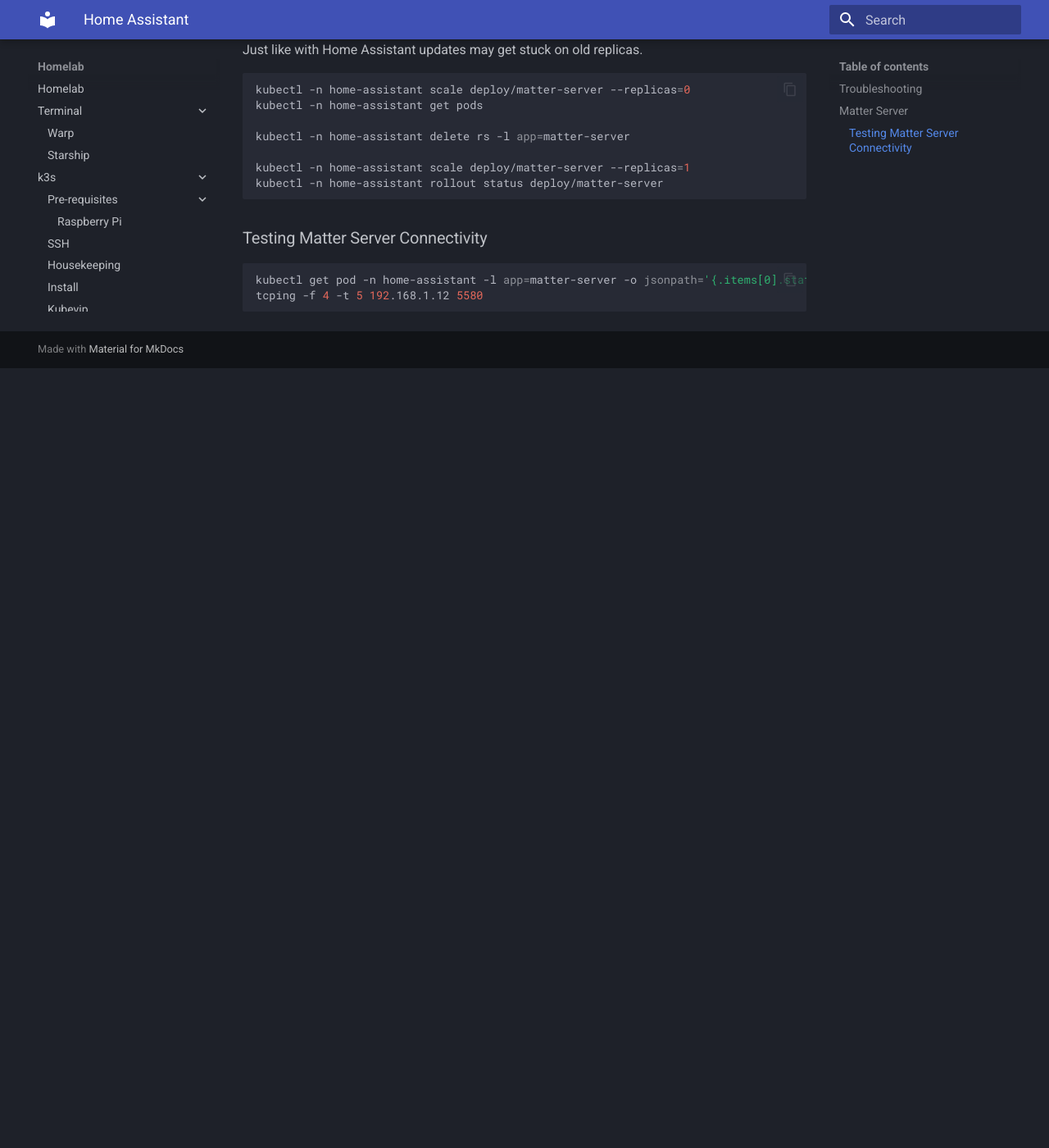
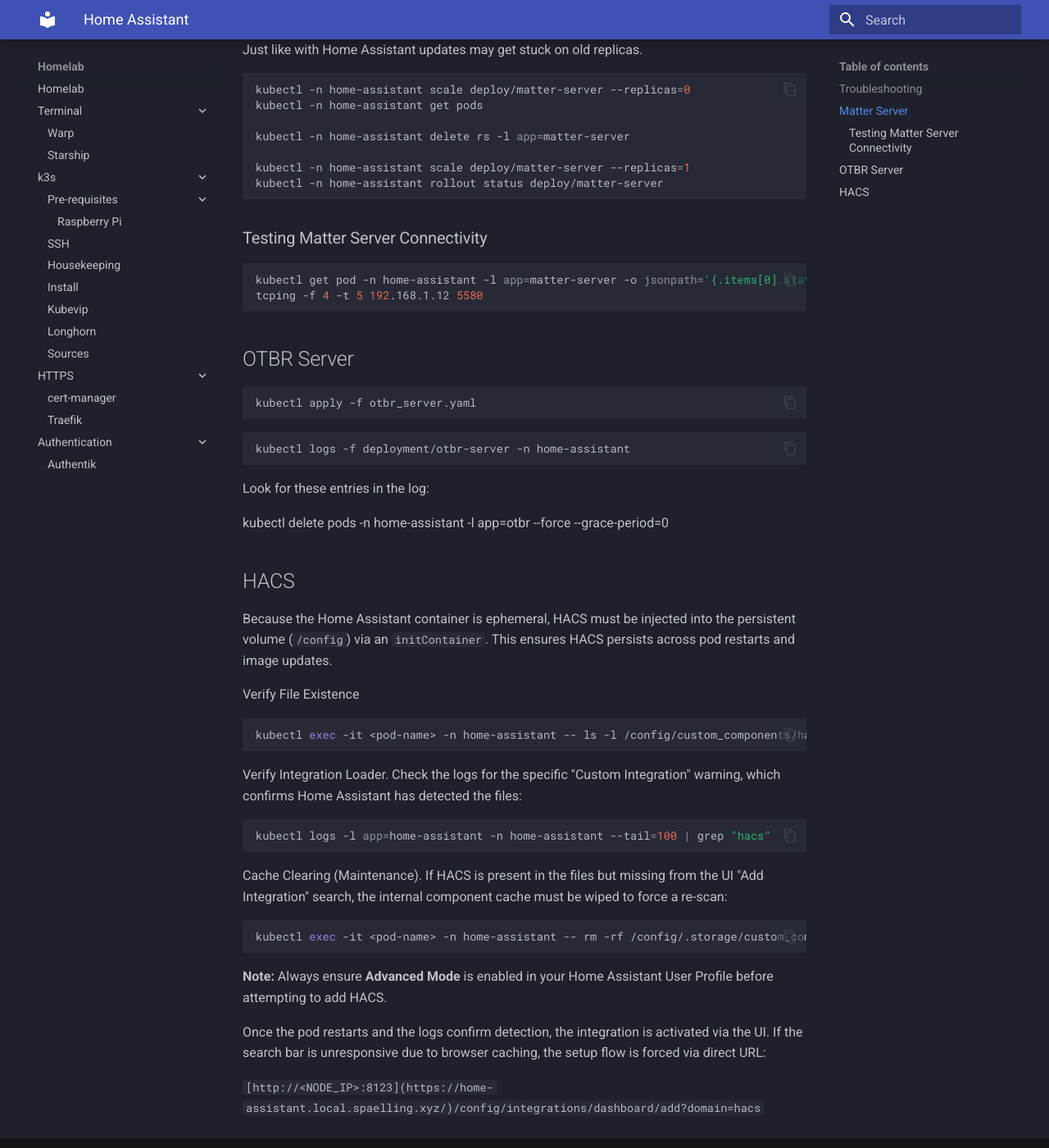
Before and after one commit to spaelling/homelab-pages, an MkDocs documentation site: the page built from docs/home_assistant/home_assistant.md, in a window 1280 px wide and 1400 px high, scrolled down 1394 px. Shown: the whole window at 82% size. Built offline with MkDocs 1.6.1 and Material for MkDocs 9.7.7, drawn with Linux system fonts in a browser that asks for light colours; before the commit the page ends 1843 px from its top, so only the background shows below that.

Commit message:
docs: add OTBR server configuration and HACS integration instructions

````diff
--- a/docs/home_assistant/home_assistant.md
+++ b/docs/home_assistant/home_assistant.md
@@ -89,3 +89,46 @@
 kubectl get pod -n home-assistant -l app=matter-server -o jsonpath='{.items[0].status.hostIP}'
 tcping -f 4 -t 5 192.168.1.12 5580
 ```
+
+## OTBR Server
+
+```bash
+kubectl apply -f otbr_server.yaml
+```
+
+```bash
+kubectl logs -f deployment/otbr-server -n home-assistant
+```
+
+Look for these entries in the log:
+
+
+kubectl delete pods -n home-assistant -l app=otbr --force --grace-period=0
+
+## HACS
+
+Because the Home Assistant container is ephemeral, HACS must be injected into the persistent volume (`/config`) via an `initContainer`. This ensures HACS persists across pod restarts and image updates.
+
+Verify File Existence
+
+```bash
+kubectl exec -it <pod-name> -n home-assistant -- ls -l /config/custom_components/hacs/manifest.json
+```
+
+Verify Integration Loader. Check the logs for the specific "Custom Integration" warning, which confirms Home Assistant has detected the files:
+
+```bash
+kubectl logs -l app=home-assistant -n home-assistant --tail=100 | grep "hacs"
+```
+
+Cache Clearing (Maintenance). If HACS is present in the files but missing from the UI "Add Integration" search, the internal component cache must be wiped to force a re-scan:
+
+```bash
+kubectl exec -it <pod-name> -n home-assistant -- rm -rf /config/.storage/custom_components
+```
+
+**Note:** Always ensure **Advanced Mode** is enabled in your Home Assistant User Profile before attempting to add HACS.
+
+Once the pod restarts and the logs confirm detection, the integration is activated via the UI. If the search bar is unresponsive due to browser caching, the setup flow is forced via direct URL:
+
+`[http://<NODE_IP>:8123](https://home-assistant.local.spaelling.xyz/)/config/integrations/dashboard/add?domain=hacs`
````
